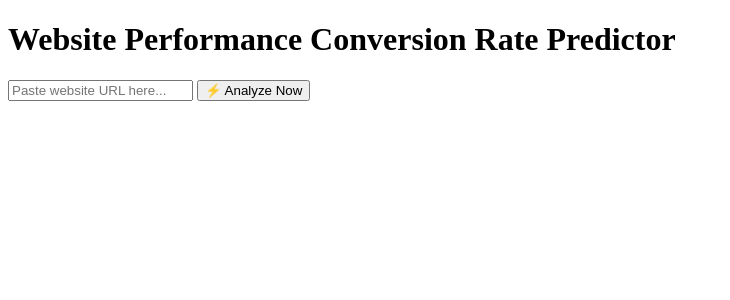
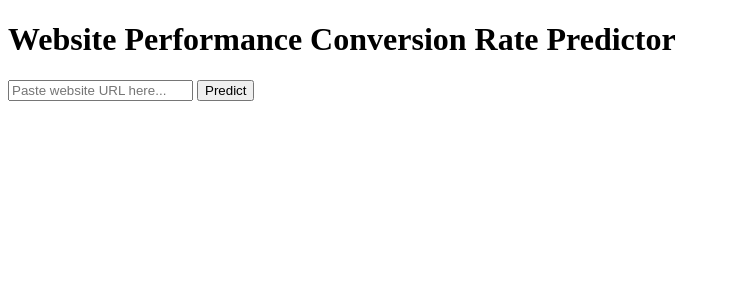
Before and after one commit to YashasviniSingh/website-performance-predictor-ui, a Flask app: page / in a window 1280 px wide. Shown: the top 300 px of the page, without its empty margins (0-730 px from the left). Run offline with Flask 3, Linux system fonts and the light colour scheme; parts of the project's set-up code (start-up, migrations or seed data) failed here and were passed over.

Commit message:
Refactor index.html for website performance predictor
crashed code fixed

```diff
--- a/templates/index.html
+++ b/templates/index.html
@@ -14,7 +14,7 @@
 
     <form action="/predict" method="post">
         <input class="url-input" type="url" name="url" placeholder="Paste website URL here..." value="{{ url_value }}" required>
-        <button class="predict-btn" type="submit">⚡ Analyze Now</button>
+        <button class="predict-btn" type="submit">Predict</button>
     </form>
 
     {% if prediction is not none %}
```
